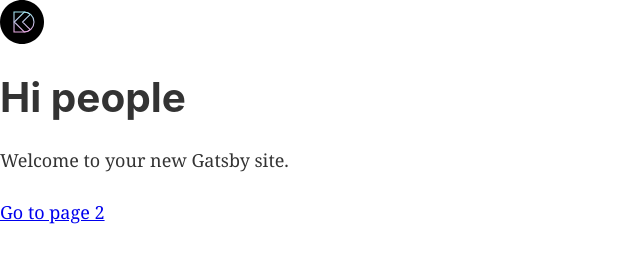
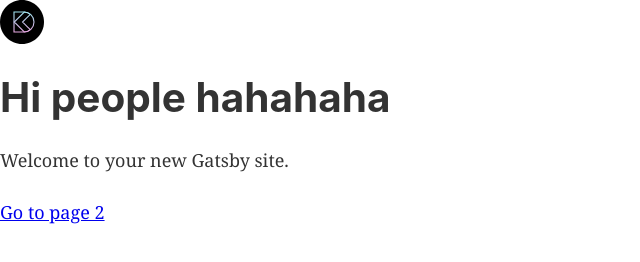
Before and after one commit to janeyou/hwdropnft, a Gatsby site: page / in a window 1280 px wide. Shown: the whole page, without its empty margins (0-640 px from the left). Built offline with nearby package versions, Linux system fonts and the light colour scheme; Gatsby itself is replaced by a stand-in of ours.

Commit message:
test git

```diff
--- a/src/pages/index.js
+++ b/src/pages/index.js
@@ -8,7 +8,7 @@ function IndexPage() {
     <Layout>
       <SEO title="Home" />
       <img src="/images/logos/logo.svg" alt="logo" />
-      <h1>Hi people</h1>
+      <h1>Hi people hahahaha</h1>
       <p>Welcome to your new Gatsby site.</p>
       <Link to="/page-2/">Go to page 2</Link> <br />
     </Layout>
```
